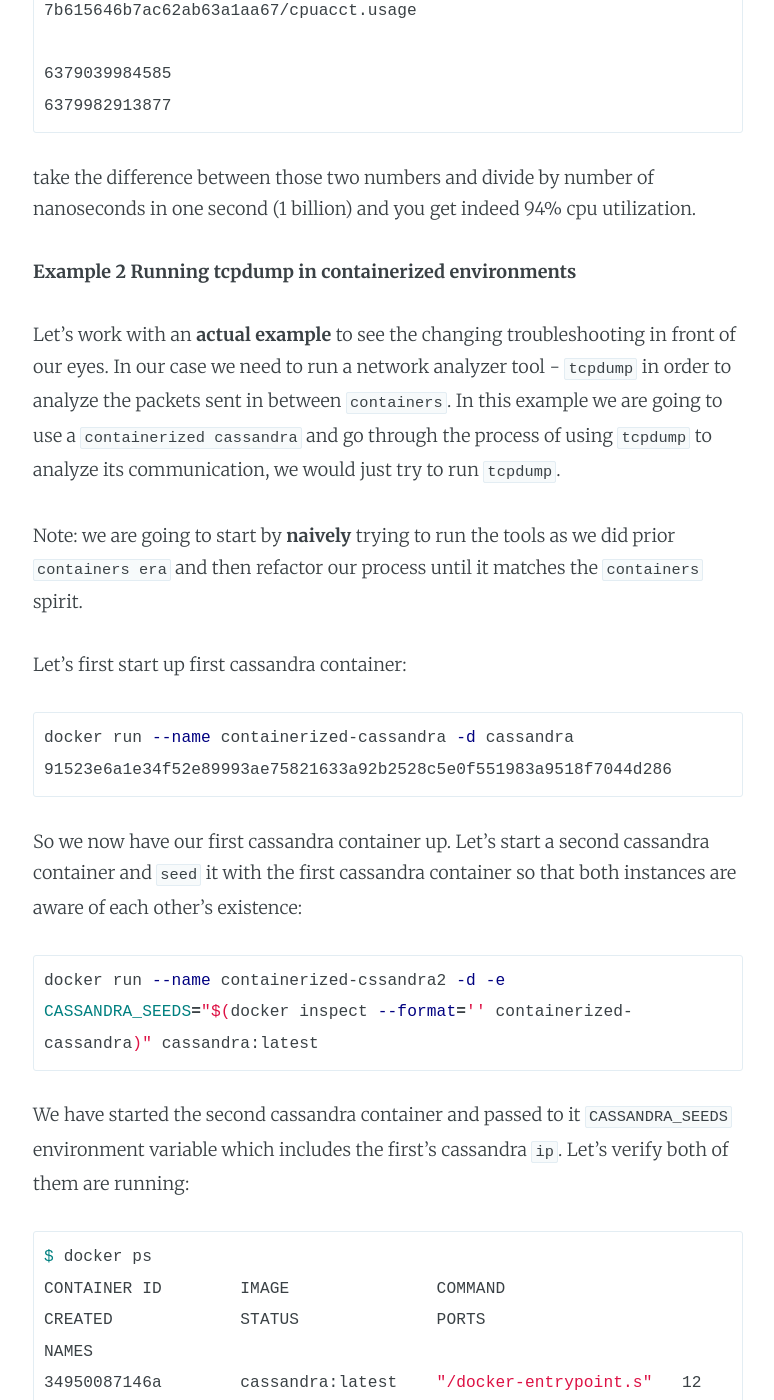
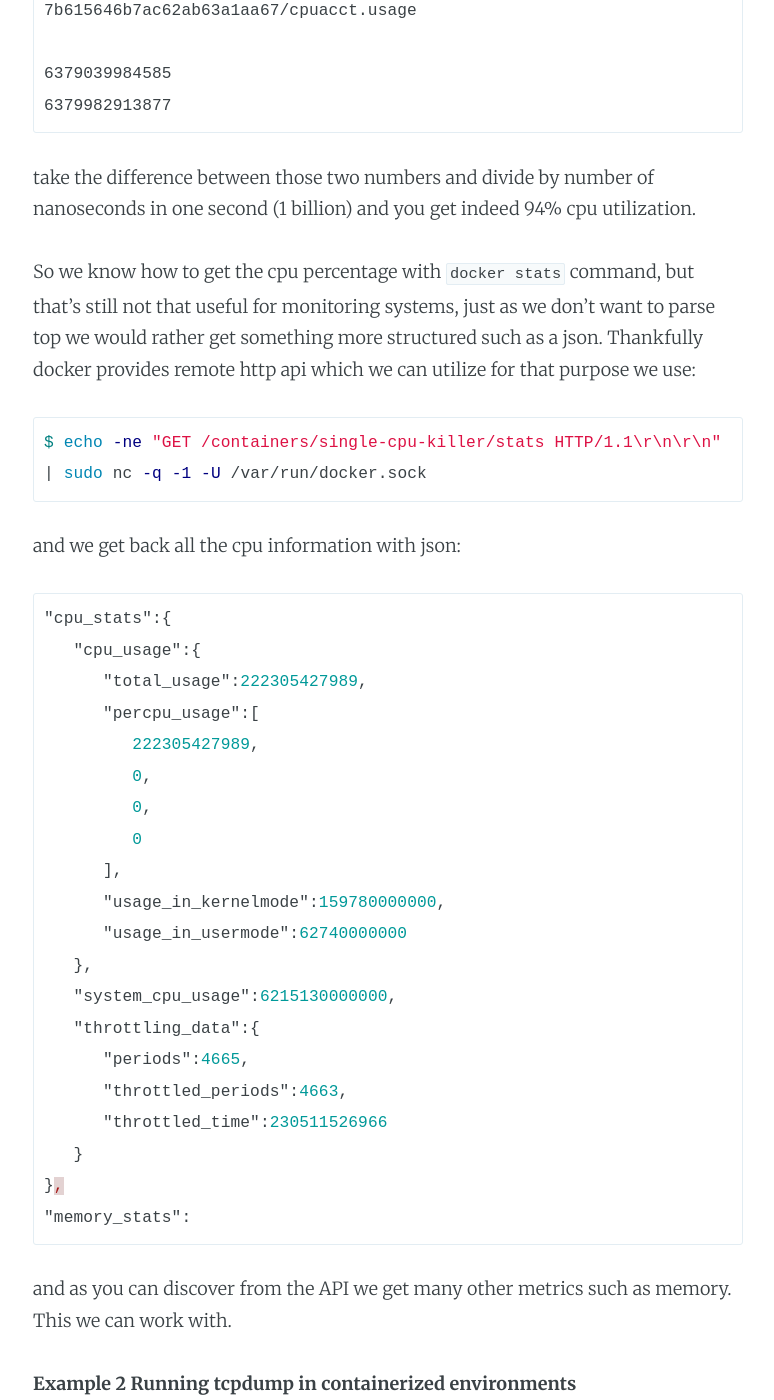
Before and after one commit to LivePersonInc/techblog, a Jekyll site: the page built from _posts/2016/2016-01-26-docker-adoption-pathway-part02.md, in a window 1280 px wide and 1400 px high, scrolled down 7719 px. Shown: the whole window, without its empty margins (252-1026 px from the left). Built offline with Jekyll 4.4.1, drawn with Linux system fonts in a browser that asks for light colours; comment, search, counter and statistics services are not loaded.

Commit message:
+temporary publish part 2

````diff
--- a/_posts/2016/2016-01-26-docker-adoption-pathway-part02.md
+++ b/_posts/2016/2016-01-26-docker-adoption-pathway-part02.md
@@ -133,7 +133,6 @@ func calculateCPUPercent(previousCPU, previousSystem uint64, v *types.StatsJSON)
 
 As we might have multiple `cores` we need to multiply by PercpuUsage and then convert to percentage by multiplying by 100.0.
 
-
 Underneath how is this cpu data being taken?  docker uses `cgroups` (`control groups`) to control process resources, it controls `CPU, memory, diskio, network, etc` for process groups.
 
 for example when we ask docker to provide only `50%` of the cpu by using `--cpu-quota="50000"` we actually update the cpu_quota in cgroups, see:
@@ -185,6 +184,39 @@ $ cat /sys/fs/cgroup/cpuacct/docker/8df2eab576ae064b410dc24fbd19d56c3621bedc7b61
 ```
 
 take the difference between those two numbers and divide by number of nanoseconds in one second (1 billion) and you get indeed 94% cpu utilization.
+
+So we know how to get the cpu percentage with `docker stats` command, but that's still not that useful for monitoring systems, just as we don't want to parse top we would rather get something more structured such as a json.  Thankfully docker provides remote http api which we can utilize for that purpose we use:
+
+```bash
+$ echo -ne "GET /containers/single-cpu-killer/stats HTTP/1.1\r\n\r\n" | sudo nc -q -1 -U /var/run/docker.sock
+```
+
+and we get back all the cpu information with json:
+
+```json
+"cpu_stats":{
+   "cpu_usage":{
+      "total_usage":222305427989,
+      "percpu_usage":[
+         222305427989,
+         0,
+         0,
+         0
+      ],
+      "usage_in_kernelmode":159780000000,
+      "usage_in_usermode":62740000000
+   },
+   "system_cpu_usage":6215130000000,
+   "throttling_data":{
+      "periods":4665,
+      "throttled_periods":4663,
+      "throttled_time":230511526966
+   }
+},
+"memory_stats":
+```
+
+and as you can discover from the API we get many other metrics such as memory.  This we can work with.
 
 **Example 2 Running tcpdump in containerized environments**
 
````
